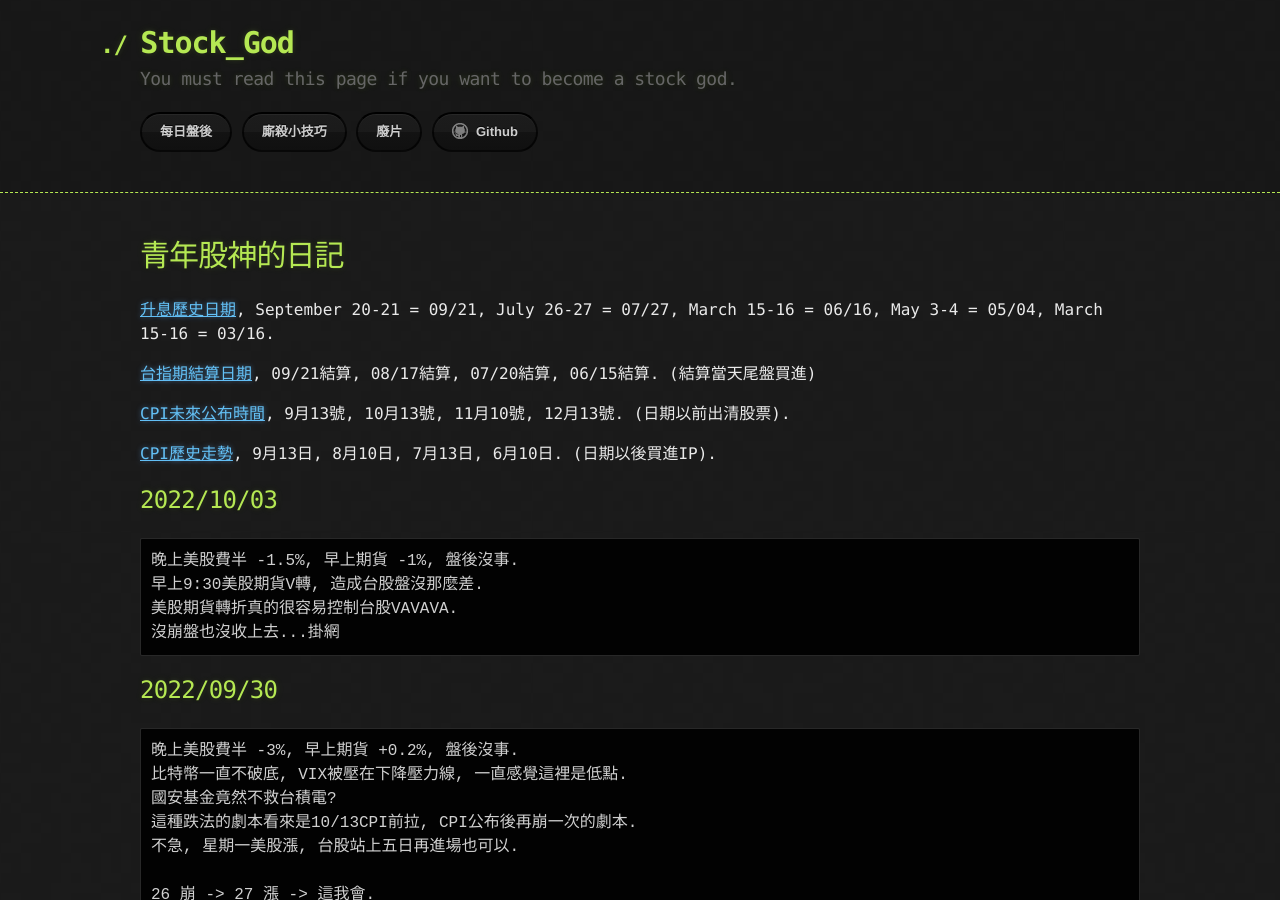
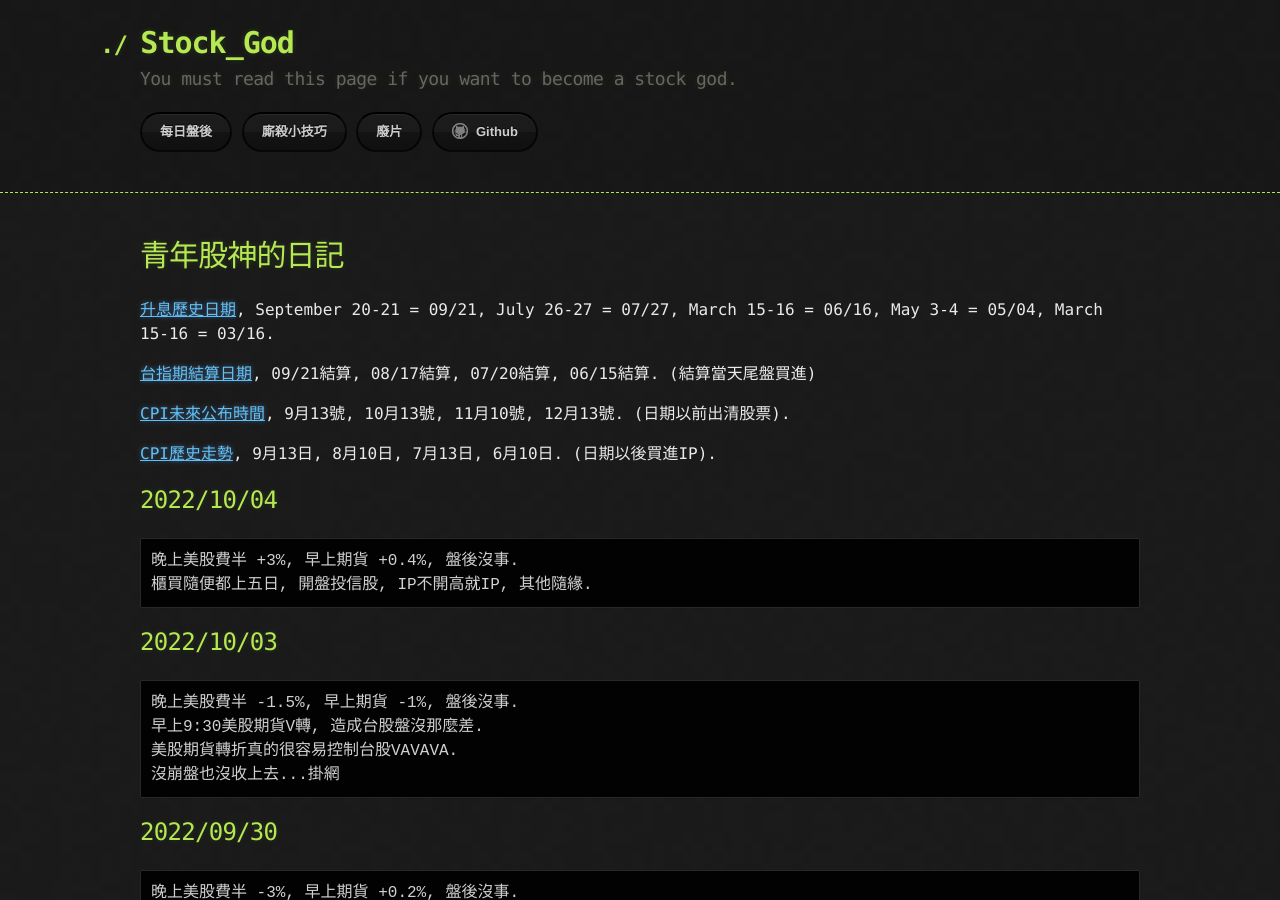
Before and after one commit to lepg5487/Stock_God, a Jekyll site: the page built from index.md, in a window 1280 px wide and 900 px high. Built offline with Jekyll 4.4.1, drawn with Linux system fonts in a browser that asks for light colours; our own code applies the rules of GitHub Pages for plain Markdown files.

Commit message:
Update index.md

````diff
--- a/index.md
+++ b/index.md
@@ -11,6 +11,12 @@ layout: testlayouts
 [CPI未來公布時間](https://chihyun.tw/cpi-release-date/), 9月13號, 10月13號, 11月10號, 12月13號. (日期以前出清股票).
 
 [CPI歷史走勢](https://hk.investing.com/economic-calendar/cpi-733), 9月13日, 8月10日, 7月13日, 6月10日. (日期以後買進IP).
+
+## 2022/10/04
+```
+晚上美股費半 +3%, 早上期貨 +0.4%, 盤後沒事.
+櫃買隨便都上五日, 開盤投信股, IP不開高就IP, 其他隨緣.
+```
 
 ## 2022/10/03
 ```
````
